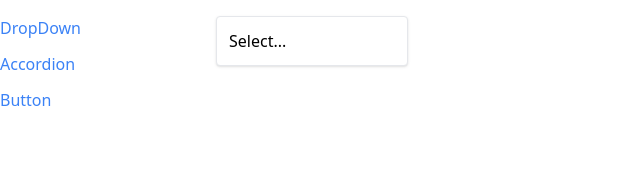
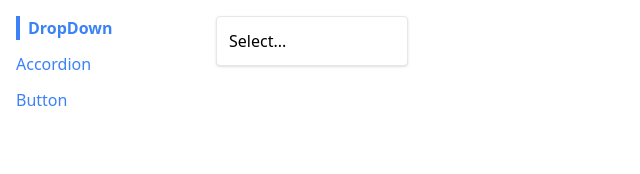
Before and after one commit to matheusFabri/RU-Components, a React (Create React App) app in the folder components/: page / in a window 1280 px wide. Shown: the top 174 px of the page, without its empty margins (0-640 px from the left). Built offline with nearby package versions, Linux system fonts and the light colour scheme.

Commit message:
section 13 done

```diff
--- a/components/src/components/Link.js
+++ b/components/src/components/Link.js
@@ -2,10 +2,14 @@
 import { useContext } from "react";
 import NavigationContext from "./navigation";
 
-function Link({ to, children }) {
-  const { navigate } = useContext(NavigationContext);
+function Link({ to, children, className, activeClassName }) {
+  const { navigate, currentPath } = useContext(NavigationContext);
 
-  const classes = classNames("text-blue-500", "mb-3");
+  const classes = classNames(
+    "text-blue-500",
+    className,
+    currentPath === to && activeClassName
+  );
 
   const handleClick = (event) => {
     if (event.metaKey || event.ctrlKey) {
--- a/components/src/components/Sidebar.js
+++ b/components/src/components/Sidebar.js
@@ -9,14 +9,19 @@
 
   const renderedLinks = links.map((link) => {
     return (
-      <Link key={link.label} to={link.path}>
+      <Link
+        className="mb-3"
+        key={link.label}
+        to={link.path}
+        activeClassName="font-bold border-l-4 border-blue-500 pl-2"
+      >
         {link.label}
       </Link>
     );
   });
 
   return (
-    <div className="sticky top-0 overflow-y-scroll flex flex-col">
+    <div className="sticky top-0 flex flex-col items-start ml-4">
       {renderedLinks}
     </div>
   );
```
